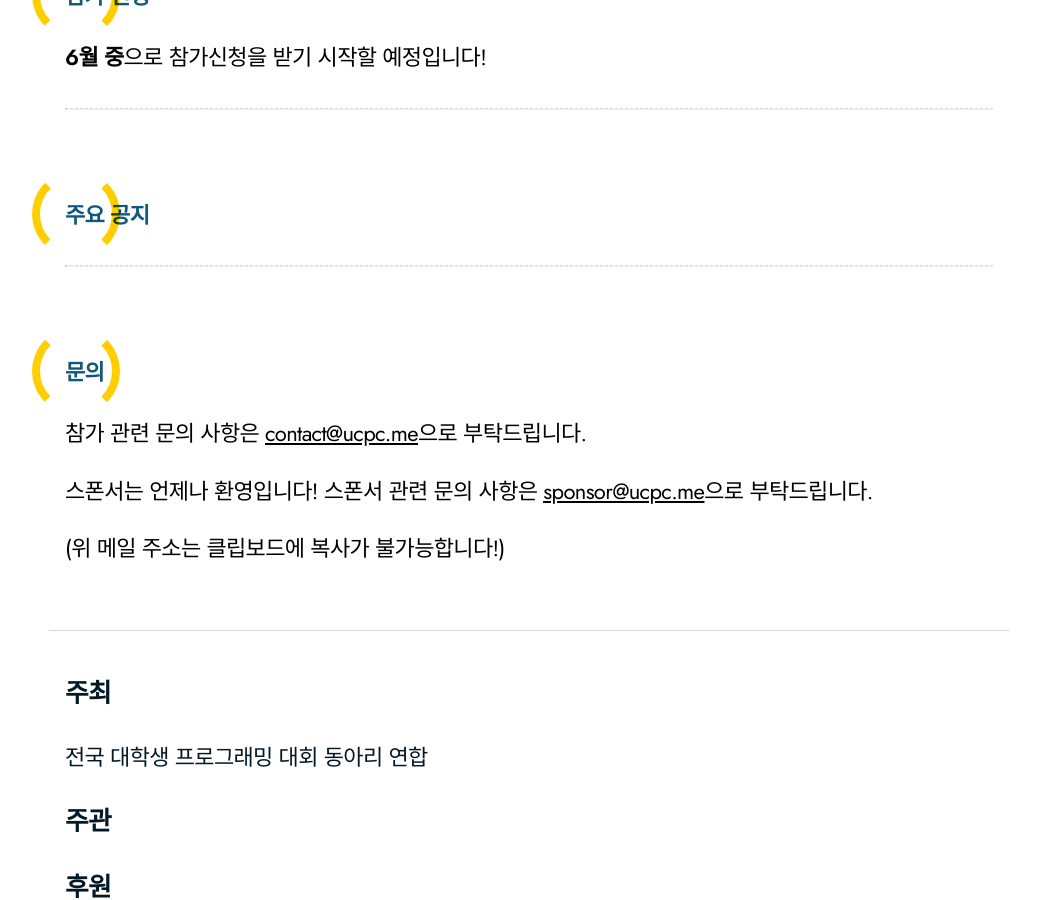
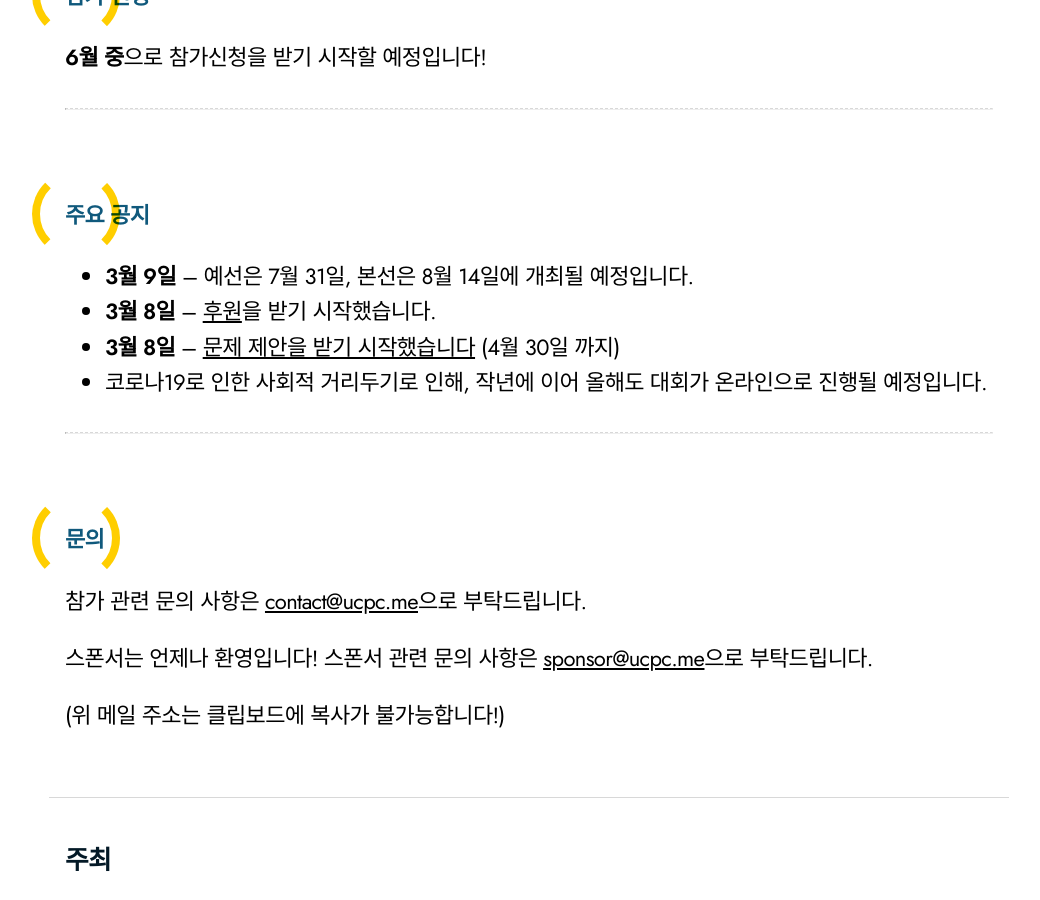
Before and after one commit to ucpcc/2021, a Jekyll site: the page built from index.md, in a window 1280 px wide and 900 px high, scrolled down 1739 px. Shown: the whole window, without its empty margins (111-1151 px from the left). Built offline with Jekyll 4.4.1, drawn with Linux system fonts in a browser that asks for light colours.

Commit message:
Update index.md

```diff
--- a/index.md
+++ b/index.md
@@ -19,6 +19,11 @@ title: UCPC 2021
 
 ## 주요 공지
 
+- **3월 9일** -- 예선은 7월 31일, 본선은 8월 14일에 개최될 예정입니다.
+- **3월 8일** -- [후원](https://ucpc.me/sponsor/)을 받기 시작했습니다.
+- **3월 8일** -- [문제 제안을 받기 시작했습니다](https://ucpc.me/tasks/) (4월 30일 까지)
+- 코로나19로 인한 사회적 거리두기로 인해, 작년에 이어 올해도 대회가 온라인으로 진행될 예정입니다.
+
 ---
 
 ## 문의
```
